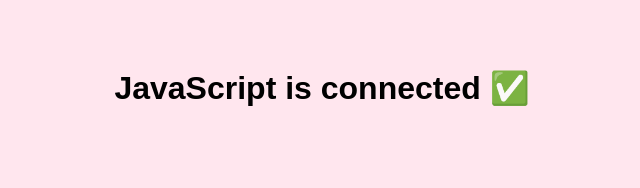
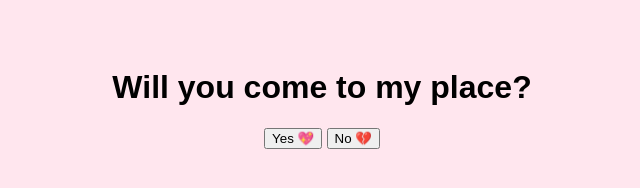
Before and after one commit to Richdotc-om/for-you, a plain HTML site: page index.html in a window 1280 px wide. Shown: the whole page, without its empty margins (318-958 px from the left). Drawn offline with Linux system fonts and the light colour scheme.

Commit message:
Update index.html

```diff
--- a/index.html
+++ b/index.html
@@ -7,7 +7,14 @@
   <link rel="stylesheet" href="style.css">
 </head>
 <body>
-  <h1 id="test-text">Stage 1 test</h1>
+  <div class="card">
+    <h1 id="question">Will you come to my place?</h1>
+
+    <div class="buttons">
+      <button id="yes-btn">Yes 💖</button>
+      <button id="no-btn">No 💔</button>
+    </div>
+  </div>
 
   <script src="script.js"></script>
 </body>
```
